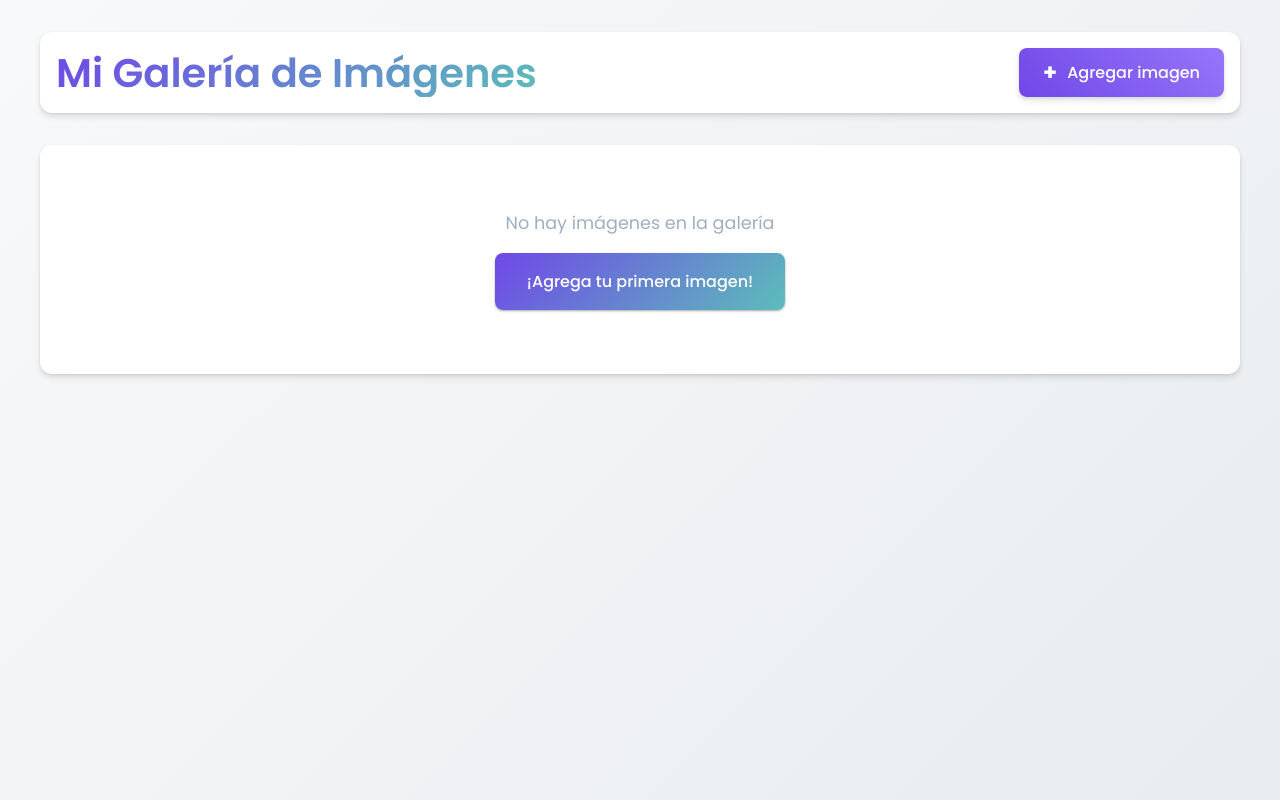
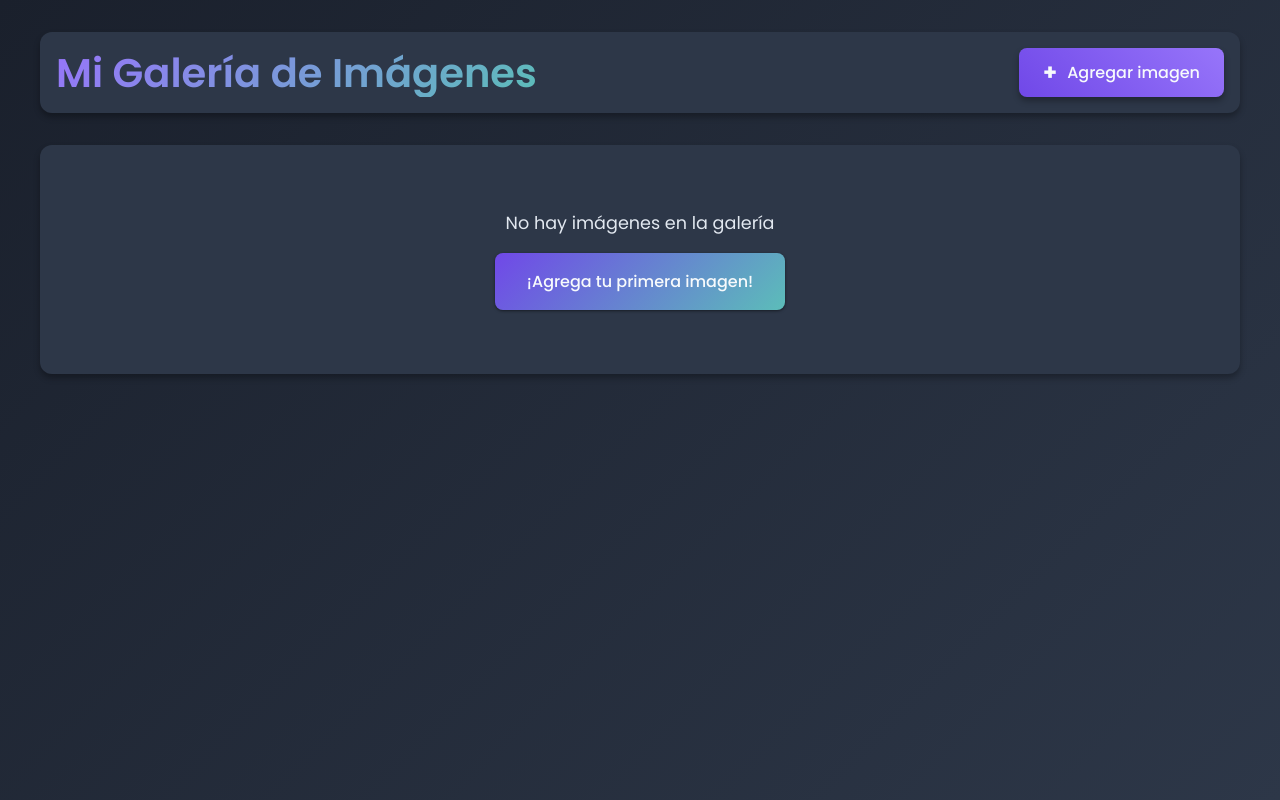
Before and after one commit to juliancastillo21/galeria-react, a React (Vite) app: page / in a window 1280 px wide. Built offline with nearby package versions, Linux system fonts and the light colour scheme.

Commit message:
se elimino el estilo de dark mode y solo hay un estilo para todas las vistas

```diff
--- a/src/styles/Gallery.css
+++ b/src/styles/Gallery.css
@@ -1,7 +1,7 @@
 .gallery-page {
   padding: 2rem;
   min-height: 100vh;
-  background: linear-gradient(135deg, #f8f9fa, #e9ecef);
+  background: linear-gradient(135deg, var(--bg-primary), var(--bg-secondary));
 }
 
 .gallery-header {
@@ -11,14 +11,14 @@
   justify-content: space-between;
   align-items: center;
   padding: 1rem;
-  background: white;
+  background: var(--bg-secondary);
   border-radius: 12px;
   box-shadow: var(--shadow-md);
 }
 
 .gallery-header h1 {
   margin: 0;
-  background: linear-gradient(135deg, var(--primary-color), var(--secondary-color));
+  background: linear-gradient(135deg, var(--primary-light), var(--secondary-color));
   -webkit-background-clip: text;
   background-clip: text;
   color: transparent;
@@ -29,7 +29,7 @@
   align-items: center;
   gap: 0.5rem;
   background: linear-gradient(135deg, var(--primary-color), var(--secondary-color));
-  color: white;
+  color: var(--text-primary);
   border: none;
   padding: 0.8rem 1.5rem;
   border-radius: 8px;
@@ -40,7 +40,7 @@
 
 .add-image-button:hover {
   transform: translateY(-2px);
-  box-shadow: 0 4px 12px rgba(0, 0, 0, 0.15);
+  box-shadow: 0 4px 12px rgba(0, 0, 0, 0.3);
 }
 
 .button-icon {
@@ -52,7 +52,7 @@
   max-width: 1200px;
   margin: 0 auto;
   padding: 1rem;
-  background: white;
+  background: var(--bg-secondary);
   border-radius: 12px;
   box-shadow: var(--shadow-md);
 }
@@ -74,7 +74,7 @@
 
 .ReactGridGallery_tile:hover {
   transform: translateY(-5px) !important;
-  box-shadow: 0 8px 16px rgba(0, 0, 0, 0.1) !important;
+  box-shadow: var(--shadow-lg) !important;
 }
 
 .ReactGridGallery_tile-viewport {
@@ -83,13 +83,13 @@
 }
 
 .ReactGridGallery_tile-description {
-  background: linear-gradient(to top, rgba(0, 0, 0, 0.8), transparent) !important;
+  background: linear-gradient(to top, rgba(0, 0, 0, 0.9), transparent) !important;
   padding: 1rem !important;
   font-family: 'Poppins', sans-serif !important;
 }
 
 .ReactGridGallery_tile-description span {
-  color: white !important;
+  color: var(--text-primary) !important;
   font-size: 0.9rem !important;
   font-weight: 500 !important;
 }
@@ -97,7 +97,7 @@
 .empty-gallery {
   text-align: center;
   padding: 3rem 1rem;
-  color: var(--gray-color);
+  color: var(--text-secondary);
 }
 
 .empty-gallery p {
@@ -107,7 +107,7 @@
 
 .add-first-image {
   background: linear-gradient(135deg, var(--primary-color), var(--secondary-color));
-  color: white;
+  color: var(--text-primary);
   border: none;
   padding: 1rem 2rem;
   border-radius: 8px;
@@ -118,7 +118,7 @@
 
 .add-first-image:hover {
   transform: translateY(-2px);
-  box-shadow: 0 4px 12px rgba(0, 0, 0, 0.15);
+  box-shadow: var(--shadow-lg);
 }
 
 @keyframes spin {
@@ -146,16 +146,3 @@
     padding: 0.5rem;
   }
 }
-
-/* Estilos para modo oscuro */
-@media (prefers-color-scheme: dark) {
-  .gallery-page {
-    background: linear-gradient(135deg, #1a1a1a, #2d3748);
-  }
-
-  .gallery-header,
-  .gallery-container {
-    background: #2d3748;
-  }
-
-}
--- a/src/styles/ImageForm.css
+++ b/src/styles/ImageForm.css
@@ -6,7 +6,7 @@
 
 .add-image-button {
   background: linear-gradient(45deg, var(--primary-color), var(--primary-light));
-  color: white;
+  color: var(--text-primary);
   border: none;
   padding: 12px 24px;
   border-radius: var(--border-radius);
@@ -36,7 +36,7 @@
 }
 
 .add-image-form {
-  background: rgba(255, 255, 255, 0.95);
+  background: var(--bg-secondary);
   border-radius: var(--border-radius);
   box-shadow: var(--shadow-lg);
   transition: var(--transition);
@@ -58,6 +58,7 @@
 
 .form-header h2 {
   margin: 0;
+  color: var(--text-primary);
 }
 
 .close-button {
@@ -77,8 +78,8 @@
 }
 
 .close-button:hover {
-  color: var(--dark-color);
-  background-color: rgba(0, 0, 0, 0.05);
+  color: var(--text-primary);
+  background-color: rgba(255, 255, 255, 0.1);
 }
 
 .form-group {
@@ -90,7 +91,7 @@
   display: block;
   margin-bottom: 8px;
   font-weight: 500;
-  color: var(--dark-color);
+  color: var(--text-primary);
   transition: var(--transition);
 }
 
@@ -101,7 +102,8 @@
   border-radius: var(--border-radius);
   font-size: 1rem;
   transition: var(--transition);
-  background-color: rgba(255, 255, 255, 0.8);
+  background-color: var(--bg-primary);
+  color: var(--text-primary);
 }
 
 .form-group input:focus {
@@ -116,7 +118,7 @@
   font-size: 0.9rem;
   padding: 10px;
   border-radius: var(--border-radius);
-  background-color: rgba(229, 62, 62, 0.1);
+  background-color: rgba(252, 129, 129, 0.1);
   border-left: 3px solid var(--error-color);
   animation: shake 0.5s linear;
 }
@@ -131,17 +133,17 @@
 .cancel-button {
   background-color: transparent;
   border: 1px solid var(--gray-color);
-  color: var(--dark-color);
+  color: var(--text-primary);
 }
 
 .cancel-button:hover {
-  background-color: rgba(0, 0, 0, 0.05);
-  border-color: var(--dark-color);
+  background-color: rgba(255, 255, 255, 0.1);
+  border-color: var(--text-primary);
 }
 
 .add-button {
   background: linear-gradient(45deg, var(--primary-color), var(--primary-light));
-  color: white;
+  color: var(--text-primary);
   border: none;
   padding: 10px 20px;
   border-radius: var(--border-radius);
@@ -187,38 +189,3 @@
   20%, 60% { transform: translateX(-5px); }
   40%, 80% { transform: translateX(5px); }
 }
-
-/* Estilos para el modo oscuro */
-@media (prefers-color-scheme: dark) {
-  .add-image-form {
-    background: rgba(45, 55, 72, 0.9);
-  }
-
-  .close-button:hover {
-    background-color: rgba(255, 255, 255, 0.1);
-  }
-
-  .form-group label {
-    color: #f7fafc;
-  }
-
-  .form-group input {
-    background-color: rgba(45, 55, 72, 0.8);
-    color: #f7fafc;
-    border-color: #4a5568;
-  }
-
-  .error-message {
-    background-color: rgba(229, 62, 62, 0.2);
-  }
-
-  .cancel-button {
-    color: #f7fafc;
-    border-color: #4a5568;
-  }
-
-  .cancel-button:hover {
-    background-color: rgba(255, 255, 255, 0.1);
-    border-color: #f7fafc;
-  }
-}
--- a/src/styles/index.css
+++ b/src/styles/index.css
@@ -4,22 +4,25 @@
   --primary-color: #7048e8;
   --primary-light: #9775fa;
   --secondary-color: #5cbdb9;
-  --dark-color: #2d3748;
-  --light-color: #f8f9fa;
-  --gray-color: #a0aec0;
+  --dark-color: #f8f9fa;
+  --light-color: #2d3748;
+  --gray-color: #718096;
   --success-color: #48bb78;
-  --error-color: #e53e3e;
+  --error-color: #fc8181;
   --border-radius: 8px;
-  --shadow-sm: 0 1px 3px rgba(0,0,0,0.12), 0 1px 2px rgba(0,0,0,0.24);
-  --shadow-md: 0 4px 6px rgba(0,0,0,0.1), 0 1px 3px rgba(0,0,0,0.08);
-  --shadow-lg: 0 10px 15px -3px rgba(0,0,0,0.1), 0 4px 6px -2px rgba(0,0,0,0.05);
+  --shadow-sm: 0 1px 3px rgba(0, 0, 0, 0.5);
+  --shadow-md: 0 4px 6px rgba(0, 0, 0, 0.3);
+  --shadow-lg: 0 10px 15px -3px rgba(0, 0, 0, 0.4);
   --transition: all 0.3s cubic-bezier(0.25, 0.8, 0.25, 1);
+  --bg-primary: #1a202c;
+  --bg-secondary: #2d3748;
+  --text-primary: #f7fafc;
+  --text-secondary: #e2e8f0;
 
   font-family: 'Poppins', system-ui, sans-serif;
   line-height: 1.6;
   font-weight: 400;
 
-  color-scheme: light dark;
   color: var(--dark-color);
   background-color: #f0f2f5;
 
@@ -37,13 +40,13 @@
 
 a {
   font-weight: 500;
-  color: var(--primary-color);
+  color: var(--primary-light);
   text-decoration: none;
   transition: var(--transition);
 }
 
 a:hover {
-  color: var(--primary-light);
+  color: var(--primary-color);
   text-decoration: underline;
 }
 
@@ -52,19 +55,20 @@ body {
   min-height: 100vh;
   font-family: 'Poppins', system-ui, sans-serif;
   line-height: 1.6;
-  color: var(--dark-color);
-  background-color: #f0f2f5;
+  color: var(--text-primary);
+  background-color: var(--bg-primary);
 }
 
 h1, h2, h3, h4, h5, h6 {
   font-weight: 600;
   line-height: 1.2;
   margin-bottom: 1rem;
+  color: var(--text-primary);
 }
 
 h1 {
   font-size: 2.5rem;
-  background: linear-gradient(90deg, var(--primary-color), var(--secondary-color));
+  background: linear-gradient(90deg, var(--primary-light), var(--secondary-color));
   -webkit-background-clip: text;
   background-clip: text;
   color: transparent;
@@ -73,7 +77,6 @@ h1 {
 
 h2 {
   font-size: 1.8rem;
-  color: var(--dark-color);
 }
 
 button {
@@ -84,7 +87,7 @@ button {
   font-weight: 500;
   font-family: inherit;
   background-color: var(--primary-color);
-  color: white;
+  color: var(--text-primary);
   cursor: pointer;
   transition: var(--transition);
   box-shadow: var(--shadow-sm);
@@ -112,28 +115,12 @@ input {
   padding: 0.6rem 1rem;
   font-size: 1rem;
   transition: var(--transition);
+  background-color: var(--bg-secondary);
+  color: var(--text-primary);
 }
 
 input:focus {
-  border-color: var(--primary-color);
-  box-shadow: 0 0 0 3px rgba(112, 72, 232, 0.2);
+  border-color: var(--primary-light);
+  box-shadow: 0 0 0 3px rgba(151, 117, 250, 0.2);
   outline: none;
 }
-
-@media (prefers-color-scheme: dark) {
-  :root {
-    --dark-color: #f8f9fa;
-    --light-color: #2d3748;
-  }
-
-  body {
-    background-color: #1a202c;
-    color: var(--dark-color);
-  }
-
-  input {
-    background-color: #2d3748;
-    color: white;
-    border-color: #4a5568;
-  }
-}
```
